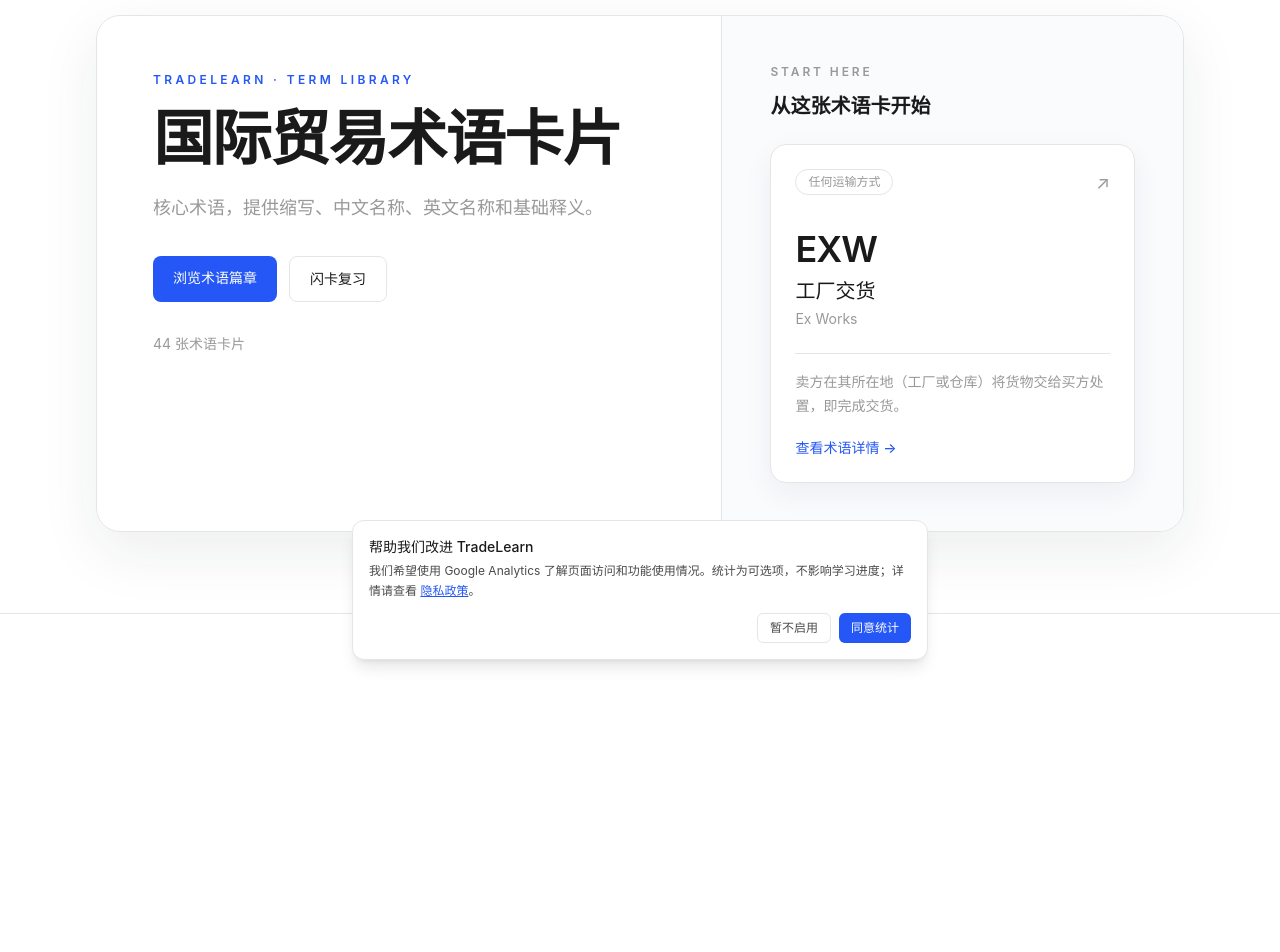
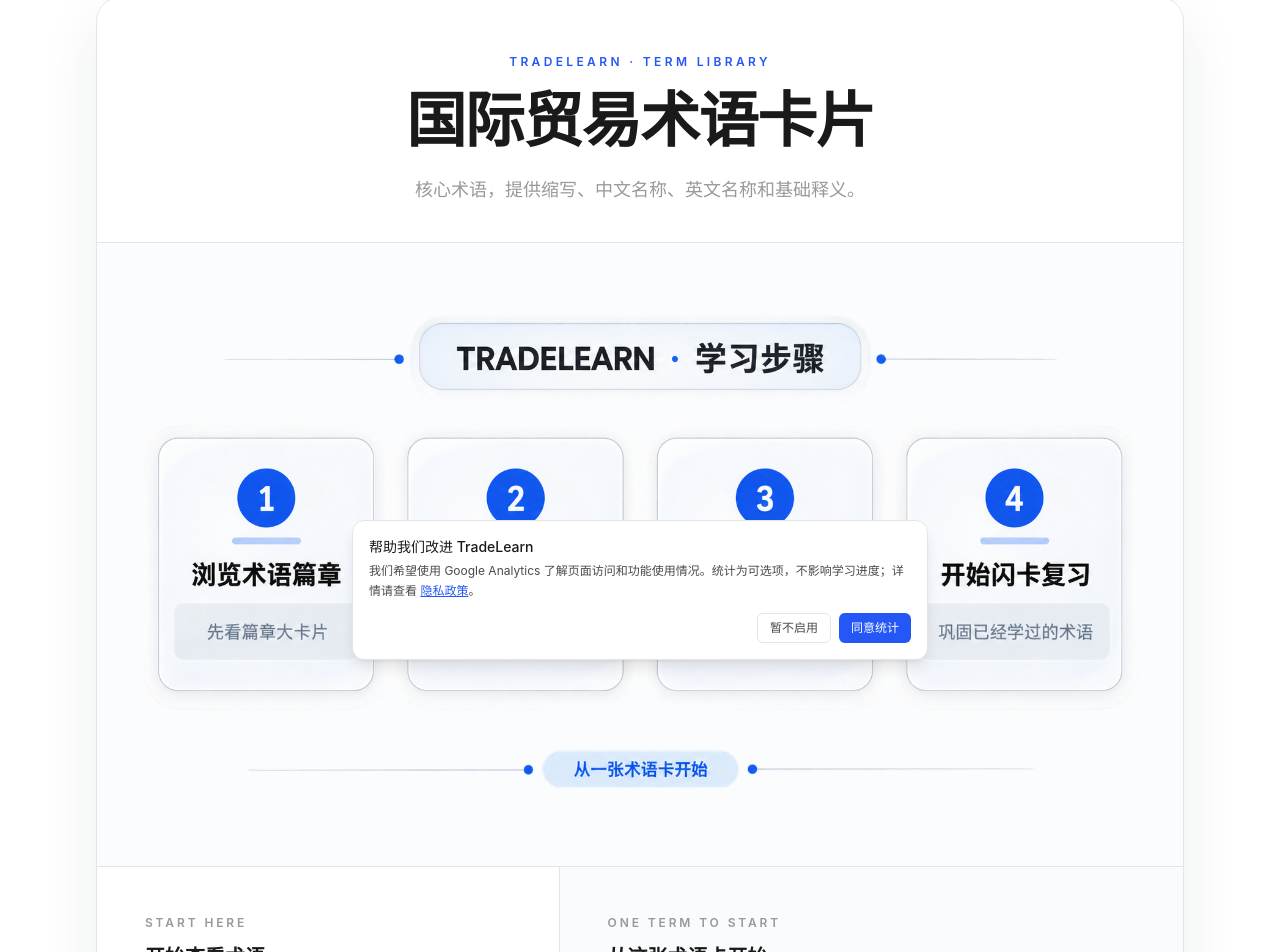
Before and after one commit to fjt926849-design/tradelearn, a Next.js app: page / in a window 1280 px wide. Shown: the part 124-1076 px from the top of the page. Before the commit the page ends 806 px from the top, so only its background shows below. Built offline with nearby package versions, Linux system fonts and the light colour scheme; no server answers.

Commit message:
feat: add learning steps visual to homepage

```diff
--- a/app/page.tsx
+++ b/app/page.tsx
@@ -1,5 +1,6 @@
 "use client";
 
+import Image from "next/image";
 import Link from "next/link";
 import { useMemo } from "react";
 import Footer from "@/components/layout/Footer";
@@ -37,52 +38,53 @@
               boxShadow: "0 20px 60px rgba(31, 41, 55, 0.08)",
             }}
           >
-            <div className="grid lg:grid-cols-[1.15fr_0.85fr]">
-              <div className="p-7 sm:p-10 lg:p-14">
-                <p className="text-xs font-semibold tracking-[0.28em]" style={{ color: "var(--color-accent)" }}>
-                  TRADELEARN · TERM LIBRARY
+            <div className="p-7 pb-5 text-center sm:p-10 sm:pb-7 lg:p-14 lg:pb-9">
+              <p className="text-xs font-semibold tracking-[0.28em]" style={{ color: "var(--color-accent)" }}>
+                TRADELEARN · TERM LIBRARY
+              </p>
+              <h1 className="mt-5 text-4xl font-semibold tracking-tight sm:text-5xl lg:text-6xl">国际贸易术语卡片</h1>
+              <p className="mx-auto mt-6 max-w-2xl text-base leading-8 sm:text-lg" style={{ color: "var(--color-text-muted)" }}>
+                核心术语，提供缩写、中文名称、英文名称和基础释义。
+              </p>
+            </div>
+
+            <div className="border-y px-5 py-4 sm:px-8 sm:py-6" style={{ borderColor: "var(--color-border)", background: "rgba(247,249,252,0.5)" }}>
+              <Image
+                src="/learning-steps.png"
+                alt="TradeLearn 学习步骤：浏览术语篇章、打开术语卡片、查看术语详情、开始闪卡复习"
+                width={1536}
+                height={1024}
+                priority
+                className="mx-auto h-auto w-full max-w-5xl"
+              />
+            </div>
+
+            <div className="grid lg:grid-cols-[0.85fr_1.15fr]">
+              <div className="p-7 sm:p-10 lg:p-12">
+                <p className="text-xs font-semibold tracking-[0.24em]" style={{ color: "var(--color-text-muted)" }}>START HERE</p>
+                <h2 className="mt-3 text-xl font-semibold">开始查看术语</h2>
+                <p className="mt-3 text-sm leading-6" style={{ color: "var(--color-text-muted)" }}>
+                  先浏览篇章，再打开对应的术语卡片，按自己的节奏了解每个词。
                 </p>
-                <h1 className="mt-5 max-w-xl text-4xl font-semibold tracking-tight sm:text-5xl lg:text-6xl">
-                  国际贸易术语卡片
-                </h1>
-                <p className="mt-6 max-w-xl text-base leading-8 sm:text-lg" style={{ color: "var(--color-text-muted)" }}>
-                  核心术语，提供缩写、中文名称、英文名称和基础释义。
-                </p>
-                <div className="mt-8 flex flex-wrap gap-3">
-                  <Link
-                    href="/terms-preview"
-                    className="rounded-lg px-5 py-3 text-sm font-medium text-white transition-opacity hover:opacity-90"
-                    style={{ background: "var(--color-accent)" }}
-                  >
+                <div className="mt-7 flex flex-wrap gap-3">
+                  <Link href="/terms-preview" className="rounded-lg px-4 py-2.5 text-sm font-medium text-white transition-opacity hover:opacity-90" style={{ background: "var(--color-accent)" }}>
                     浏览术语篇章
                   </Link>
-                  <Link
-                    href="/flashcards"
-                    className="rounded-lg border px-5 py-3 text-sm font-medium transition-colors hover:bg-gray-50"
-                    style={{ borderColor: "var(--color-border)", color: "var(--color-text)" }}
-                  >
+                  <Link href="/flashcards" className="rounded-lg border px-4 py-2.5 text-sm font-medium transition-colors hover:bg-gray-50" style={{ borderColor: "var(--color-border)", color: "var(--color-text)" }}>
                     闪卡复习
                   </Link>
                 </div>
-                <p className="mt-8 text-sm" style={{ color: "var(--color-text-muted)" }}>
-                  {termLibraryCards.length} 张术语卡片
-                </p>
+                <p className="mt-7 text-sm" style={{ color: "var(--color-text-muted)" }}>{termLibraryCards.length} 张术语卡片</p>
               </div>
 
               <div className="border-t p-7 sm:p-10 lg:border-l lg:border-t-0 lg:p-12" style={{ borderColor: "var(--color-border)", background: "rgba(247,249,252,0.68)" }}>
                 <p className="text-xs font-semibold tracking-[0.24em]" style={{ color: "var(--color-text-muted)" }}>
-                  {isLearning ? "CONTINUE LEARNING" : "START HERE"}
+                  {isLearning ? "CONTINUE LEARNING" : "ONE TERM TO START"}
                 </p>
                 <h2 className="mt-3 text-xl font-semibold">{isLearning ? "继续学习这张术语卡" : "从这张术语卡开始"}</h2>
-                <Link
-                  href={continueTerm.href}
-                  className="mt-6 block rounded-2xl border p-6 transition-transform hover:-translate-y-0.5"
-                  style={{ borderColor: "var(--color-border)", background: "#fff", boxShadow: "0 10px 30px rgba(31, 41, 55, 0.06)" }}
-                >
+                <Link href={continueTerm.href} className="mt-6 block rounded-2xl border p-6 transition-transform hover:-translate-y-0.5" style={{ borderColor: "var(--color-border)", background: "#fff", boxShadow: "0 10px 30px rgba(31, 41, 55, 0.06)" }}>
                   <div className="flex items-start justify-between gap-4">
-                    <span className="rounded-full border px-3 py-1 text-xs" style={{ borderColor: "var(--color-border)", color: "var(--color-text-muted)" }}>
-                      {continueTerm.meta}
-                    </span>
+                    <span className="rounded-full border px-3 py-1 text-xs" style={{ borderColor: "var(--color-border)", color: "var(--color-text-muted)" }}>{continueTerm.meta}</span>
                     <span className="text-lg" style={{ color: "var(--color-text-muted)" }}>↗</span>
                   </div>
                   <p className="mt-8 text-4xl font-semibold tracking-tight">{continueTerm.code}</p>
@@ -91,9 +93,7 @@
                   <div className="mt-6 border-t pt-4" style={{ borderColor: "var(--color-border)" }}>
                     <p className="text-sm leading-6" style={{ color: "var(--color-text-muted)" }}>{continueTerm.summary}</p>
                   </div>
-                  <p className="mt-5 text-sm font-medium" style={{ color: "var(--color-accent)" }}>
-                    查看术语详情 →
-                  </p>
+                  <p className="mt-5 text-sm font-medium" style={{ color: "var(--color-accent)" }}>查看术语详情 →</p>
                 </Link>
               </div>
             </div>
```
Also changed, not shown: public/learning-steps.png (added).
